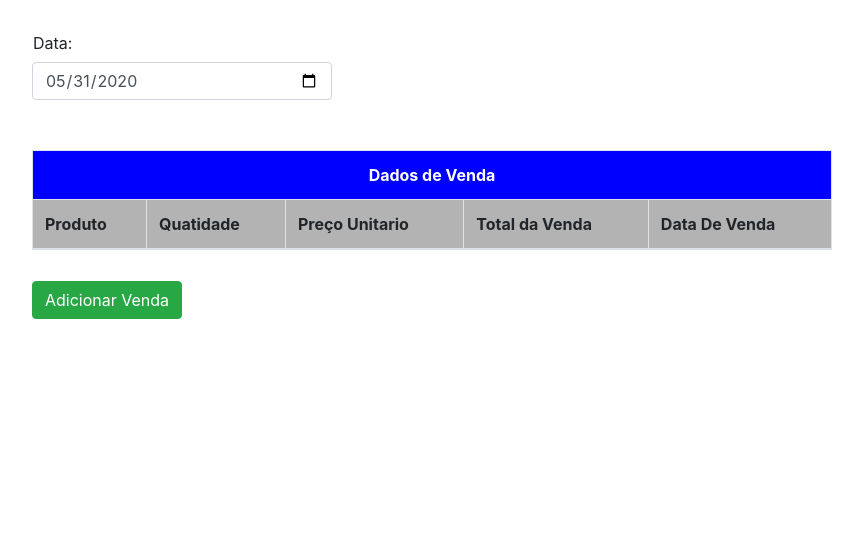
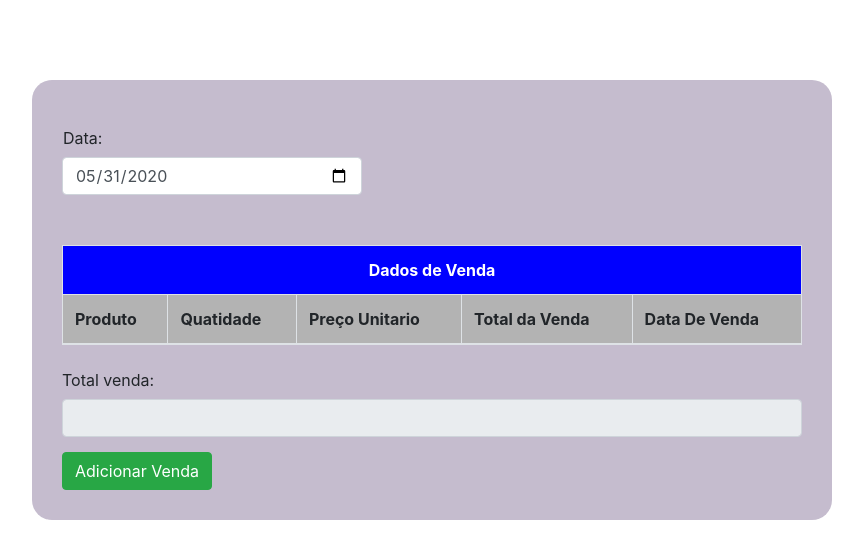
Before and after one commit to sittes/sittes.github.io, a PHP site: page /controleDeVendas/listaVenda.html in a window 1280 px wide. Shown: the top 559 px of the page, without its empty margins (208-1071 px from the left). Run offline with PHP 8.4, Linux system fonts and the light colour scheme; lists and menus that the app fills with data are empty; some libraries are stand-ins or nearby versions.

Commit message:
202005302338

```diff
--- a/controleDeVendas/listaVenda.css
+++ b/controleDeVendas/listaVenda.css
@@ -7,6 +7,11 @@ body{
     width: 95%;
     max-width: 800px;
     margin: 0 auto;
+    background: rgb(197, 188, 206);
+    border-radius: 20px;
+    padding: 15px 30px;
+    margin-top: 80px;
+    margin-bottom: 30px;
 }
 
 table{
--- a/controleDeVendas/listaVenda.html
+++ b/controleDeVendas/listaVenda.html
@@ -53,6 +53,8 @@
       </thead>
       <tbody id="tabela01"></tbody>
     </table>
+    <label for="inputTotalVenda" class="col-form-label">Total venda:</label>
+    <input disabled="true" type="text" class="form-control" id="inputTotalVenda" />
     <div class="termo">
       <button onclick="window.location.href = './index.html'" type="button" class="btn btn-success">Adicionar
         Venda</button>
@@ -77,6 +79,7 @@
       return date.getFullYear() + "-" + toFixed(date.getMonth() + 1) + "-" + toFixed(date.getDate());
     }
 
+    var totalVenda = document.getElementById('inputTotalVenda');
     var DataDeVenda = document.getElementById('inputDataDeVenda');
     DataDeVenda.value = getDateValue();
 
@@ -105,12 +108,12 @@
     var getVendas = function () {
       new appentTr().clear("tabela01");
       ref.once("value").then(function (element) {
-        var index = 0;
+        var index = 0, total = 0;
         element.forEach(function (ell) {
           var venda = new Venda().parse(ell.val());
           if (venda.DataDeVenda === DataDeVenda.value) {
             var tabela01 = new appentTr();
-            tabela01.appent(index);
+            total += Number(venda.totalVenda) || 0;
             tabela01.appent(venda.selecionarProduto)
             tabela01.appent(venda.quantidade);
             tabela01.appent(venda.precoUnitario);
@@ -120,6 +123,7 @@
             index += 1;
           }
         });
+        totalVenda.value = total;
       })
         .catch(function (err) { console.log(err) });
     }
```
Also changed, not shown: controleDeVendas/index.html (+4 -4 lines).
